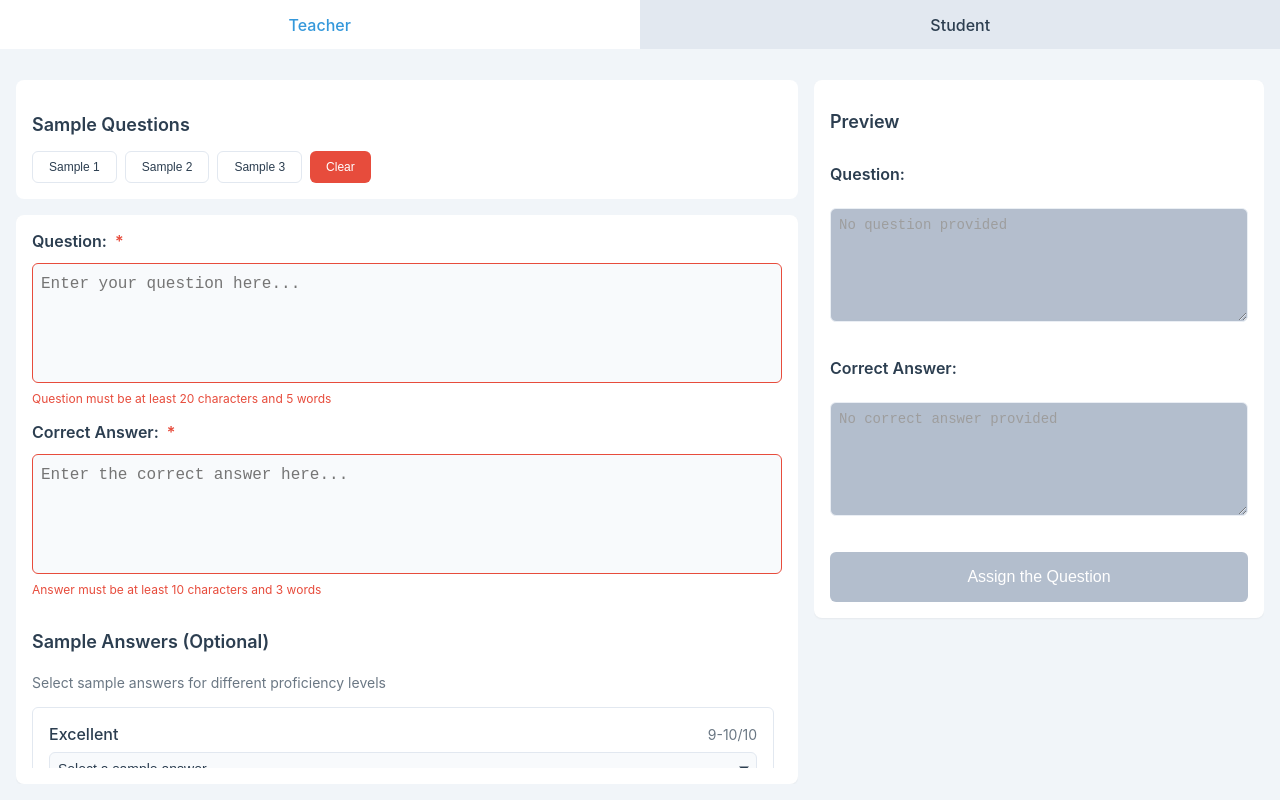
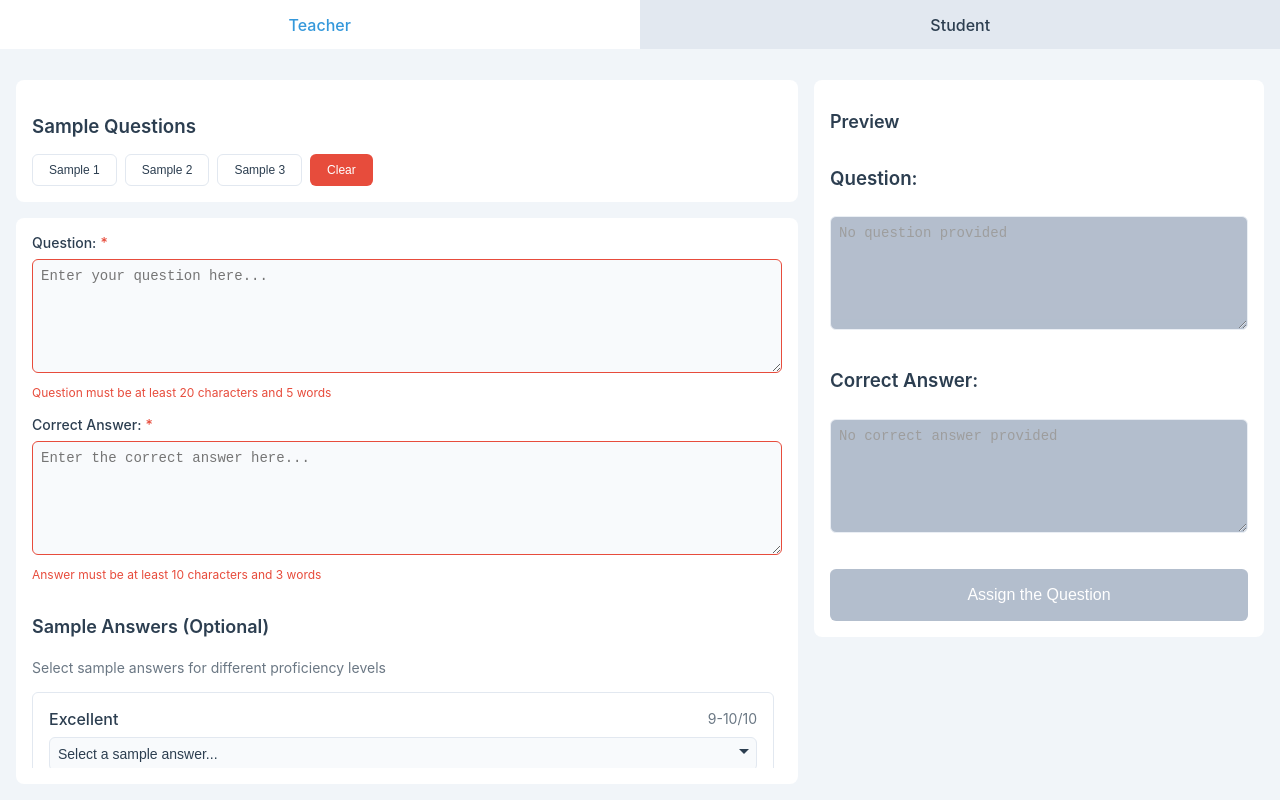
Before and after one commit to erenkahraman/open-ended, a Vue app: page /teacher in a window 1280 px wide. Built offline with nearby package versions, Linux system fonts and the light colour scheme.

Commit message:
cleaning up & adding dev tool

```diff
--- a/package.json
+++ b/package.json
@@ -24,6 +24,7 @@
   },
   "devDependencies": {
     "@vitejs/plugin-vue": "^5.2.1",
-    "vite": "^6.0.5"
+    "vite": "^6.0.5",
+    "vite-plugin-vue-devtools": "^7.7.0"
   }
 }
--- a/src/components/shared/BaseButton.vue
+++ b/src/components/shared/BaseButton.vue
@@ -1,11 +1,7 @@
 <template>
   <button
     class="base-button"
-    :class="[
-      variant,
-      size,
-      { loading, block, outlined }
-    ]"
+    :class="[variant, size, { loading, block, outlined }]"
     :disabled="disabled || loading"
     @click="$emit('click', $event)"
   >
@@ -18,32 +14,12 @@
 import LoadingSpinner from './LoadingSpinner.vue';
 
 defineProps({
-  variant: {
-    type: String,
-    default: 'primary',
-    validator: value => ['primary', 'danger', 'success', 'neutral'].includes(value)
-  },
-  size: {
-    type: String,
-    default: 'md',
-    validator: value => ['sm', 'md', 'lg'].includes(value)
-  },
-  loading: {
-    type: Boolean,
-    default: false
-  },
-  disabled: {
-    type: Boolean,
-    default: false
-  },
-  block: {
-    type: Boolean,
-    default: false
-  },
-  outlined: {
-    type: Boolean,
-    default: false
-  }
+  variant: { type: String, default: 'primary', validator: v => ['primary', 'danger', 'success', 'neutral'].includes(v) },
+  size: { type: String, default: 'md', validator: v => ['sm', 'md', 'lg'].includes(v) },
+  loading: Boolean,
+  disabled: Boolean,
+  block: Boolean,
+  outlined: Boolean
 });
 
 defineEmits(['click']);
@@ -54,113 +30,42 @@ defineEmits(['click']);
   display: inline-flex;
   align-items: center;
   justify-content: center;
+  gap: var(--spacing-sm);
+  border: 1px solid transparent;
+  border-radius: var(--radius-md);
   font-weight: 500;
-  border: none;
-  border-radius: var(--radius-md);
   cursor: pointer;
-  transition: all 0.2s ease;
-  gap: var(--spacing-sm);
+  transition: 0.2s;
 }
 
-/* Sizes */
-.sm {
-  padding: 0.5rem 1rem;
-  font-size: var(--font-size-xs);
-}
+.sm { padding: 0.5rem 1rem; font-size: 0.75rem; }
+.md { padding: 0.75rem 1.5rem; font-size: 0.875rem; }
+.lg { padding: 1rem 2rem; font-size: 1rem; }
 
-.md {
-  padding: 0.75rem 1.5rem;
-  font-size: var(--font-size-sm);
-}
+.primary { background: var(--primary-color); color: var(--button-text-color); }
+.danger { background: var(--danger-color); color: var(--button-text-color); }
+.success { background: var(--success-color); color: var(--button-text-color); }
+.neutral { background: var(--surface-color); color: var(--text-color); border-color: var(--border-color); }
 
-.lg {
-  padding: 1rem 2rem;
-  font-size: var(--font-size-md);
-}
+.primary:hover:not(:disabled) { background: var(--primary-hover-color); }
+.danger:hover:not(:disabled) { background: var(--danger-hover-color); }
+.success:hover:not(:disabled) { background: var(--success-hover-color); }
+.neutral:hover:not(:disabled) { background: var(--secondary-background); }
 
-/* Variants */
-.primary {
-  background: var(--primary-color);
-  color: var(--button-text-color);
-}
+.base-button:disabled { background: var(--disabled-color); opacity: 0.7; cursor: not-allowed; }
+.loading { cursor: wait; }
+.block { width: 100%; }
 
-.primary:hover:not(:disabled) {
-  background: var(--primary-hover-color);
-}
-
-.danger {
-  background: var(--danger-color);
-  color: var(--button-text-color);
-}
-
-.danger:hover:not(:disabled) {
-  background: var(--danger-hover-color);
-}
-
-.success {
-  background: var(--success-color);
-  color: var(--button-text-color);
-}
-
-.success:hover:not(:disabled) {
-  background: var(--success-hover-color);
-}
-
-.neutral {
-  background: var(--surface-color);
-  color: var(--text-color);
-  border: 1px solid var(--border-color);
-}
-
-.neutral:hover:not(:disabled) {
-  background: var(--secondary-background);
-}
-
-/* States */
-.base-button:disabled {
-  background: var(--disabled-color);
-  cursor: not-allowed;
-  opacity: 0.7;
-}
-
-.loading {
-  cursor: wait;
-}
-
-.block {
-  width: 100%;
-}
-
-/* Outlined variants */
 .outlined {
   background: transparent;
   border: 2px solid currentColor;
 }
 
-.outlined.primary {
-  color: var(--primary-color);
-}
+.outlined.primary { color: var(--primary-color); }
+.outlined.danger { color: var(--danger-color); }
+.outlined.success { color: var(--success-color); }
+.outlined:hover:not(:disabled) { background: rgba(0, 0, 0, 0.05); }
 
-.outlined.danger {
-  color: var(--danger-color);
-}
-
-.outlined.success {
-  color: var(--success-color);
-}
-
-.outlined:hover:not(:disabled) {
-  background: rgba(0, 0, 0, 0.05);
-}
-
-/* Loading spinner adjustments */
-.base-button :deep(.spinner) {
-  width: 1em;
-  height: 1em;
-  border-width: 2px;
-}
-
-.base-button :deep(.spinner-container) {
-  margin: 0;
-}
+.base-button :deep(.spinner) { width: 1em; height: 1em; border-width: 2px; }
+.base-button :deep(.spinner-container) { margin: 0; }
 </style>
--- a/src/components/shared/BaseInput.vue
+++ b/src/components/shared/BaseInput.vue
@@ -1,238 +1,88 @@
 <template>
   <div class="input-wrapper" :class="{ error: !!errorMessage }">
-    <label v-if="label" :for="id" class="input-label">
-      {{ label }}
-      <span v-if="required" class="required">*</span>
-    </label>
-
+    <label v-if="label" :for="id">{{ label }}<span v-if="required" class="required">*</span></label>
     <div class="input-container">
-      <textarea
-        v-if="type === 'textarea'"
+      <component
+        :is="type === 'textarea' ? 'textarea' : type === 'select' ? 'select' : 'input'"
         :id="id"
-        v-model="inputValue"
+        :value="modelValue"
+        :type="type !== 'select' && type !== 'textarea' ? type : undefined"
         :placeholder="placeholder"
         :disabled="disabled"
-        :rows="rows"
-        class="input-field textarea"
-        @input="onInput"
-        @blur="onBlur"
-      ></textarea>
-
-      <select
-        v-else-if="type === 'select'"
-        :id="id"
-        v-model="inputValue"
-        :disabled="disabled"
-        class="input-field select"
-        @change="onInput"
-        @blur="onBlur"
+        :rows="type === 'textarea' ? rows : undefined"
+        class="input-field"
+        :class="type"
+        @input="$emit('update:modelValue', $event.target.value)"
       >
-        <option value="" disabled>{{ placeholder }}</option>
-        <option
-          v-for="option in normalizedOptions"
-          :key="option.value"
-          :value="option.value"
-        >
-          {{ option.label }}
-        </option>
-      </select>
-
-      <input
-        v-else
-        :id="id"
-        v-model="inputValue"
-        :type="type"
-        :placeholder="placeholder"
-        :disabled="disabled"
-        class="input-field"
-        @input="onInput"
-        @blur="onBlur"
-      >
-
-      <div v-if="type === 'select'" class="select-arrow"></div>
+        <option v-if="type === 'select'" value="" disabled>{{ placeholder }}</option>
+        <option v-for="opt in normalizedOptions" :key="opt.value" :value="opt.value">{{ opt.label }}</option>
+      </component>
+      <div v-if="type === 'select'" class="select-arrow" />
     </div>
-
-    <div v-if="errorMessage" class="error-text" role="alert">
-      {{ errorMessage }}
-    </div>
-
-    <div v-if="helperText" class="helper-text">
-      {{ helperText }}
-    </div>
+    <div v-if="errorMessage" class="error-text">{{ errorMessage }}</div>
+    <div v-if="helperText" class="helper-text">{{ helperText }}</div>
   </div>
 </template>
 
 <script setup>
-import { ref, watch, computed } from 'vue';
+import { computed } from 'vue';
 
 const props = defineProps({
-  modelValue: {
-    type: [String, Number],
-    required: true,
-    default: ''
-  },
-  label: {
-    type: String,
-    default: ''
-  },
-  type: {
-    type: String,
-    default: 'text',
-    validator: value => ['text', 'textarea', 'number', 'email', 'password', 'select'].includes(value)
-  },
-  placeholder: {
-    type: String,
-    default: ''
-  },
-  required: {
-    type: Boolean,
-    default: false
-  },
-  disabled: {
-    type: Boolean,
-    default: false
-  },
-  rows: {
-    type: Number,
-    default: 3
-  },
-  errorMessage: {
-    type: String,
-    default: ''
-  },
-  helperText: {
-    type: String,
-    default: ''
-  },
-  id: {
-    type: String,
-    default: () => `input-${Math.random().toString(36).substr(2, 9)}`
-  },
-  options: {
-    type: Array,
-    default: () => []
-  },
-  optionLabel: {
-    type: String,
-    default: 'label'
-  },
-  optionValue: {
-    type: String,
-    default: 'value'
-  }
+  modelValue: { type: [String, Number], required: true, default: '' },
+  label: { type: String, default: '' },
+  type: { type: String, default: 'text', validator: v => ['text', 'textarea', 'number', 'email', 'password', 'select'].includes(v) },
+  placeholder: { type: String, default: '' },
+  required: Boolean,
+  disabled: Boolean,
+  rows: { type: Number, default: 3 },
+  errorMessage: { type: String, default: '' },
+  helperText: { type: String, default: '' },
+  id: { type: String, default: () => `input-${Math.random().toString(36).slice(2, 9)}` },
+  options: { type: Array, default: () => [] },
+  optionLabel: { type: String, default: 'label' },
+  optionValue: { type: String, default: 'value' }
 });
 
-const emit = defineEmits(['update:modelValue', 'input', 'blur']);
+defineEmits(['update:modelValue']);
 
-const inputValue = ref(props.modelValue);
-
-const normalizedOptions = computed(() => {
-  return props.options.map(option => {
-    if (typeof option === 'string') {
-      return { label: option, value: option };
-    }
-    return {
-      label: option[props.optionLabel] || '',
-      value: option[props.optionValue] || ''
-    };
-  });
-});
-
-watch(() => props.modelValue, (newValue) => {
-  if (newValue !== inputValue.value) {
-    inputValue.value = newValue;
-  }
-});
-
-function onInput(event) {
-  const value = event.target.value;
-  if (value !== props.modelValue) {
-    emit('update:modelValue', value);
-    emit('input', event);
-  }
-}
-
-function onBlur(event) {
-  emit('blur', event);
-}
+const normalizedOptions = computed(() =>
+  props.options.map(opt => typeof opt === 'string' ? { label: opt, value: opt }
+    : { label: opt[props.optionLabel] || '', value: opt[props.optionValue] || '' })
+);
 </script>
 
 <style scoped>
-.input-wrapper {
-  display: flex;
-  flex-direction: column;
-  gap: var(--spacing-xs);
-}
-
-.input-label {
-  color: var(--text-color);
-  font-size: var(--font-size-sm);
-  font-weight: 500;
-}
-
-.required {
-  color: var(--danger-color);
-  margin-left: var(--spacing-xs);
-}
-
-.input-container {
-  position: relative;
-}
+.input-wrapper { display: flex; flex-direction: column; gap: 0.5rem; }
+.input-container { position: relative; }
+label { color: var(--text-color); font-size: 0.875rem; font-weight: 500; }
+.required { color: var(--danger-color); margin-left: 0.25rem; }
 
 .input-field {
   width: 100%;
-  padding: var(--spacing-sm);
+  padding: 0.5rem;
   background: var(--input-background);
   border: 1px solid var(--border-color);
-  border-radius: var(--radius-md);
+  border-radius: 0.375rem;
   color: var(--text-color);
-  font-size: var(--font-size-sm);
-  transition: all 0.2s ease;
+  font-size: 0.875rem;
+  transition: all 0.2s;
 }
 
-.input-field:focus {
-  outline: none;
-  border-color: var(--primary-color);
-  box-shadow: 0 0 0 2px var(--primary-color-alpha);
-}
-
-.input-field:disabled {
-  background: var(--disabled-color);
-  cursor: not-allowed;
-  opacity: 0.7;
-}
-
-.select {
-  appearance: none;
-  padding-right: var(--spacing-xl);
-  cursor: pointer;
-}
+.input-field:focus { outline: none; border-color: var(--primary-color); box-shadow: 0 0 0 2px var(--primary-color-alpha); }
+.input-field:disabled { background: var(--disabled-color); opacity: 0.7; cursor: not-allowed; }
+.select { appearance: none; padding-right: 2rem; cursor: pointer; }
 
 .select-arrow {
   position: absolute;
-  right: var(--spacing-sm);
+  right: 0.5rem;
   top: 50%;
   transform: translateY(-50%);
-  width: 0;
-  height: 0;
-  border-left: 5px solid transparent;
-  border-right: 5px solid transparent;
-  border-top: 5px solid var(--text-color);
+  border: 5px solid transparent;
+  border-top-color: var(--text-color);
   pointer-events: none;
 }
 
-.error .input-field {
-  border-color: var(--danger-color);
-}
-
-.error-text {
-  color: var(--danger-color);
-  font-size: var(--font-size-xs);
-}
-
-.helper-text {
-  color: var(--text-color);
-  font-size: var(--font-size-xs);
-  opacity: 0.7;
-}
+.error .input-field { border-color: var(--danger-color); }
+.error-text { color: var(--danger-color); font-size: 0.75rem; }
+.helper-text { color: var(--text-color); font-size: 0.75rem; opacity: 0.7; }
 </style>
--- a/src/components/student/Player.vue
+++ b/src/components/student/Player.vue
@@ -7,8 +7,8 @@
         type="textarea"
         :rows="6"
         readonly
-        :disabled="true"
-        :placeholder="'No question provided'"
+        disabled
+        placeholder="No question provided"
       />
     </div>
 
@@ -58,12 +58,10 @@ const props = defineProps({
   question: {
     type: Object,
     required: true,
-    validator: (value) => {
-      return value && typeof value.question === 'string';
-    }
+    validator: value => value && typeof value.question === 'string'
   },
-  previewMode: { type: Boolean, default: false },
-  disableQuestion: { type: Boolean, default: false }
+  previewMode: Boolean,
+  disableQuestion: Boolean
 });
 
 const emit = defineEmits(['submit']);
@@ -85,7 +83,6 @@ const {
 <style scoped>
 .player-container {
   display: grid;
-  grid-template-rows: auto auto auto auto;
   gap: var(--spacing-md);
   height: 100%;
   min-height: 0;
@@ -94,19 +91,13 @@ const {
 
 .question-section, .answer-section {
   display: grid;
-  grid-template-rows: auto 1fr;
   gap: var(--spacing-sm);
   min-height: 0;
 }
 
 h3 {
-  font-size: var(--font-size-md);
   font-weight: 600;
   color: var(--text-color);
-}
-
-:deep(textarea) {
-  composes: form-textarea from '../../assets/styles/components.css';
 }
 
 .actions {
--- a/src/components/teacher/PreviewSection.vue
+++ b/src/components/teacher/PreviewSection.vue
@@ -9,7 +9,7 @@
       >
         <template #preview-actions>
           <BaseButton
-            @click="handleAssign"
+            @click="$emit('assign')"
             :disabled="!canAssign"
             :loading="isLoading"
             block
@@ -27,18 +27,13 @@
 import { BaseButton } from "../shared";
 import Player from "../student/Player.vue";
 
-const props = defineProps({
+defineProps({
   question: { type: Object, required: true },
-  canAssign: { type: Boolean, default: false },
-  isLoading: { type: Boolean, default: false }
+  canAssign: Boolean,
+  isLoading: Boolean
 });
 
-const emit = defineEmits(['assign']);
-
-const handleAssign = () => {
-  localStorage.setItem('currentQuestion', JSON.stringify(props.question));
-  emit('assign');
-};
+defineEmits(['assign']);
 </script>
 
 <style scoped>
@@ -48,7 +43,6 @@ const handleAssign = () => {
   padding: var(--spacing-md);
   background: var(--surface-color);
   border-radius: var(--radius-lg);
-  box-shadow: var(--shadow-sm);
   height: 100%;
   overflow: hidden;
 }
@@ -57,20 +51,11 @@ h2 {
   font-size: var(--font-size-lg);
   font-weight: 600;
   margin-bottom: var(--spacing-md);
-  flex-shrink: 0;
 }
 
 .content {
   flex: 1;
-  display: flex;
-  flex-direction: column;
   overflow-y: auto;
-}
-
-.content :deep(.player-container) {
-  height: 100%;
-  display: flex;
-  flex-direction: column;
 }
 
 @media (max-width: 640px) {
--- a/src/components/teacher/QuestionEditor.vue
+++ b/src/components/teacher/QuestionEditor.vue
@@ -1,7 +1,8 @@
 <template>
   <div class="editor">
     <BaseInput
-      v-model="modelValue.question"
+      :model-value="modelValue.question"
+      @update:modelValue="emit('update:modelValue', { ...modelValue, question: $event })"
       type="textarea"
       label="Question:"
       placeholder="Enter your question here..."
@@ -11,7 +12,8 @@
       required
     />
     <BaseInput
-      v-model="modelValue.correctAnswer"
+      :model-value="modelValue.correctAnswer"
+      @update:modelValue="emit('update:modelValue', { ...modelValue, correctAnswer: $event })"
       type="textarea"
       label="Correct Answer:"
       placeholder="Enter the correct answer here..."
@@ -21,7 +23,8 @@
       required
     />
     <SampleAnswers
-      v-model="modelValue.sampleAnswers"
+      :model-value="modelValue.sampleAnswers"
+      @update:modelValue="emit('update:modelValue', { ...modelValue, sampleAnswers: $event })"
       :selected-question-id="selectedQuestionId"
     />
   </div>
@@ -31,85 +34,24 @@
 import { BaseInput } from "../shared";
 import SampleAnswers from "./SampleAnswers.vue";
 
-defineProps({
+const props = defineProps({
   modelValue: { type: Object, required: true },
   validation: { type: Object, default: () => ({}) },
-  isLoading: { type: Boolean, default: false },
+  isLoading: Boolean,
   selectedQuestionId: { type: [Number, null], default: null }
 });
 
-defineEmits(['update:modelValue']);
+const emit = defineEmits(['update:modelValue']);
 </script>
 
 <style scoped>
 .editor {
   display: grid;
-  grid-template-rows: auto auto minmax(0, 1fr);
   gap: var(--spacing-md);
   padding: var(--spacing-md);
   background: var(--surface-color);
   border-radius: var(--radius-lg);
-  box-shadow: var(--shadow-sm);
   min-height: 0;
-  overflow: hidden;
-}
-
-.editor :deep(.base-input) {
-  position: relative;
-  padding-bottom: var(--spacing-lg);
-}
-
-.editor :deep(label) {
-  display: block;
-  margin-bottom: var(--spacing-sm);
-  font-weight: 600;
-  font-size: var(--font-size-md);
-  color: var(--text-color);
-}
-
-.editor :deep(textarea) {
-  resize: none;
-  height: 120px;
-  max-height: 120px;
-  overflow-y: auto;
-  width: 100%;
-  padding: var(--spacing-sm);
-  border: 1px solid var(--border-color);
-  border-radius: var(--radius-md);
-  background: var(--input-background);
-  color: var(--text-color);
-  font-size: var(--font-size-md);
-  line-height: 1.5;
-}
-
-.editor :deep(textarea:focus) {
-  outline: none;
-  border-color: var(--primary-color);
-}
-
-.editor :deep(.error-message) {
-  position: absolute;
-  bottom: 4px;
-  left: 0;
-  font-size: var(--font-size-sm);
-  color: var(--error-color);
-}
-
-.editor :deep(textarea:disabled) {
-  background: var(--input-background);
-  opacity: 0.8;
-  cursor: not-allowed;
-}
-
-@media (max-width: 640px) {
-  .editor {
-    padding: var(--spacing-sm);
-    gap: var(--spacing-sm);
-  }
-
-  .editor :deep(textarea) {
-    height: 100px;
-    max-height: 100px;
-  }
+  overflow: auto;
 }
 </style>
--- a/src/components/teacher/SampleQuestionButtons.vue
+++ b/src/components/teacher/SampleQuestionButtons.vue
@@ -28,13 +28,7 @@
 import { BaseButton } from "../shared";
 import { sampleQuestions } from "../../store/modules/questions";
 
-defineProps({
-  isLoading: {
-    type: Boolean,
-    default: false
-  }
-});
-
+defineProps({ isLoading: Boolean });
 defineEmits(['load-sample', 'reset']);
 </script>
 
@@ -52,9 +46,7 @@ defineEmits(['load-sample', 'reset']);
 }
 
 h3 {
-  font-size: var(--font-size-lg);
-  color: var(--text-color);
+  font-weight: 600;
   margin-bottom: var(--spacing-md);
-  font-weight: 600;
 }
 </style>
--- a/src/composables/useQuestionForm.js
+++ b/src/composables/useQuestionForm.js
@@ -14,7 +14,7 @@ export function useQuestionForm() {
     sampleAnswers: [
       { level: "Excellent", score: 9.5, answer: "" },
       { level: "Good", score: 7.5, answer: "" },
-      { level: "Fair", score: 5.5, answer: "" },
+      { level: "Fair", score: 5.5, answer: "" }
     ]
   });
 
@@ -26,39 +26,53 @@ export function useQuestionForm() {
     id: Date.now(),
     question: form.value.question,
     correctAnswer: form.value.correctAnswer,
-    sampleAnswers: form.value.sampleAnswers.map(a => ({ ...a }))
+    sampleAnswers: form.value.sampleAnswers
   }));
 
-  const handleFormUpdate = (newValue) => {
-    form.value = { ...newValue };
-    shouldValidate.value = true;
+  const loadSample = (sampleQuestion) => {
+    if (!sampleQuestion) return;
+    form.value = {
+      question: sampleQuestion.question,
+      correctAnswer: sampleQuestion.correctAnswer,
+      sampleAnswers: sampleQuestion.sampleAnswers
+    };
+    selectedId.value = sampleQuestion.id;
+    questionStore.setPreviewQuestion(form.value);
   };
 
-  const loadSample = ({ id, question, correctAnswer, sampleAnswers }) => {
-    shouldValidate.value = false;
-    selectedId.value = id;
-    form.value = { question, correctAnswer, sampleAnswers: sampleAnswers.map(a => ({ ...a })) };
+  const handleFormUpdate = (newValue) => {
+    form.value = { ...form.value, ...newValue };
+    shouldValidate.value = true;
+    questionStore.setPreviewQuestion(form.value);
   };
 
   const reset = () => {
-    shouldValidate.value = false;
-    selectedId.value = null;
     form.value = {
       question: "",
       correctAnswer: "",
-      sampleAnswers: form.value.sampleAnswers.map(a => ({ ...a, answer: "" }))
+      sampleAnswers: [
+        { level: "Excellent", score: 9.5, answer: "" },
+        { level: "Good", score: 7.5, answer: "" },
+        { level: "Fair", score: 5.5, answer: "" }
+      ]
     };
+    selectedId.value = null;
+    shouldValidate.value = false;
+    questionStore.setPreviewQuestion(null);
   };
 
   const assign = async () => {
     try {
       isLoading.value = true;
-      await questionStore.addQuestion({
+      const question = await questionStore.addQuestion({
         ...form.value,
         createdBy: userStore.currentUser,
         createdAt: new Date().toISOString()
       });
-      router.push("/student");
+      if (question) {
+        localStorage.setItem('currentQuestion', JSON.stringify(question));
+        router.push("/student");
+      }
     } finally {
       isLoading.value = false;
     }
--- a/src/store/index.js
+++ b/src/store/index.js
@@ -1,85 +1,48 @@
 import { defineStore } from "pinia";
-import { Cache } from "../utils/cache";
-import { CONFIG } from "../config/config";
 import { validateText } from "../utils/textCleaner";
-
-const questionCache = new Cache(CONFIG.CACHE_TTL);
 
 export const useQuestionStore = defineStore("questions", {
   state: () => ({
-    questions: [],
     currentQuestion: null,
     previewQuestion: null,
     isLoading: false
   }),
 
-  getters: {
-    hasQuestions: state => state.questions.length > 0,
-    questionById: state => id => state.questions.find(q => q.id === id) || null,
-    sortedQuestions: state => [...state.questions].sort((a, b) =>
-      new Date(b.createdAt) - new Date(a.createdAt)
-    ),
-    validQuestions: state => state.questions.filter(q =>
-      validateText(q.question, CONFIG.MIN_TEXT_LENGTH, CONFIG.MIN_WORDS) &&
-      validateText(q.correctAnswer, CONFIG.MIN_TEXT_LENGTH, CONFIG.MIN_WORDS)
-    )
+  actions: {
+    setPreviewQuestion(question) {
+      this.previewQuestion = question ? {
+        ...question,
+        id: question.id || Date.now(),
+        sampleAnswers: question.sampleAnswers || []
+      } : null;
     },
 
-  actions: {
-    async setPreviewQuestion(question) {
-      if (!question?.question || !question?.correctAnswer) return;
-      if (!validateText(question.question) || !validateText(question.correctAnswer)) return;
-
-      this.previewQuestion = {
+    setCurrentQuestion(question) {
+      if (!question?.id) return;
+      this.currentQuestion = {
         ...question,
-        id: question.id || Date.now(),
         sampleAnswers: question.sampleAnswers || []
       };
     },
 
-    async setCurrentQuestion(question) {
-      if (!question?.id) return;
-
-      const cachedQuestion = questionCache.get(question.id);
-      if (cachedQuestion) {
-        this.currentQuestion = cachedQuestion;
-        return;
-      }
-
-      this.currentQuestion = {
-        ...question,
-        sampleAnswers: question.sampleAnswers || []
-      };
-      questionCache.set(question.id, this.currentQuestion);
-    },
-
-    async addQuestion(question) {
-      try {
-        this.isLoading = true;
-
+    addQuestion(question) {
       if (!question?.question || !question?.correctAnswer) return;
       if (!validateText(question.question) || !validateText(question.correctAnswer)) return;
 
       const newQuestion = {
         ...question,
         id: Date.now(),
-          createdAt: new Date().toISOString(),
-          sampleAnswers: question.sampleAnswers || []
+        createdAt: new Date().toISOString()
       };
 
-        this.questions.push(newQuestion);
-        await this.setCurrentQuestion(newQuestion);
-      } finally {
-        this.isLoading = false;
-      }
+      this.currentQuestion = newQuestion;
+      return newQuestion;
     },
 
     resetState() {
-      this.questions = [];
       this.currentQuestion = null;
       this.previewQuestion = null;
       this.isLoading = false;
-      questionCache.clear();
     }
   }
 });
--- a/vite.config.js
+++ b/vite.config.js
@@ -1,7 +1,11 @@
 import { defineConfig } from 'vite'
 import vue from '@vitejs/plugin-vue'
+import vueDevTools from 'vite-plugin-vue-devtools'
 
 // https://vite.dev/config/
 export default defineConfig({
-  plugins: [vue()],
+  plugins: [
+    vue(),
+    vueDevTools(),
+  ],
 })
```
Also changed, not shown: 1 other file (tests, documents, lock files or other folders). Lines whose indentation alone changed are shown as unchanged.
